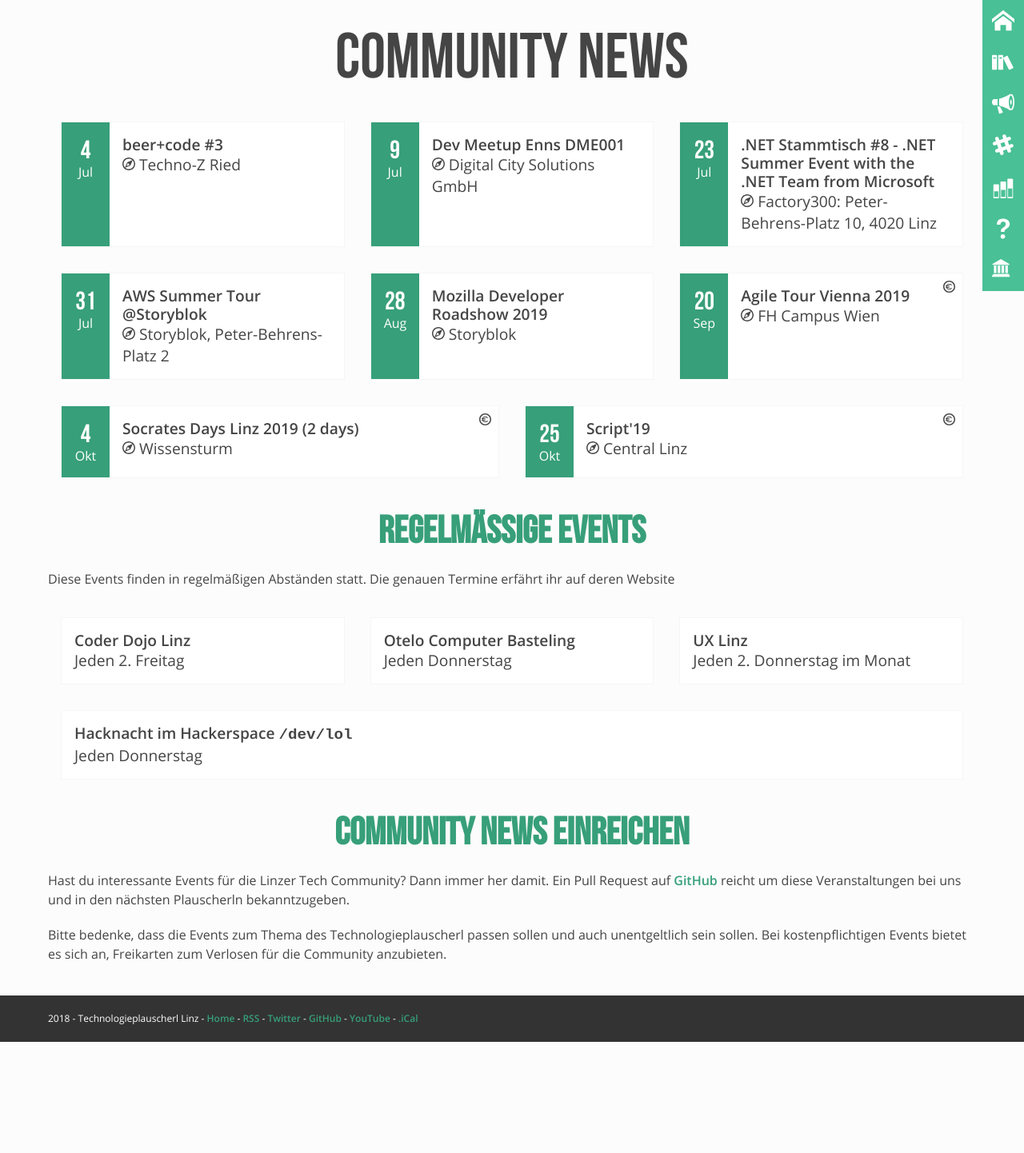
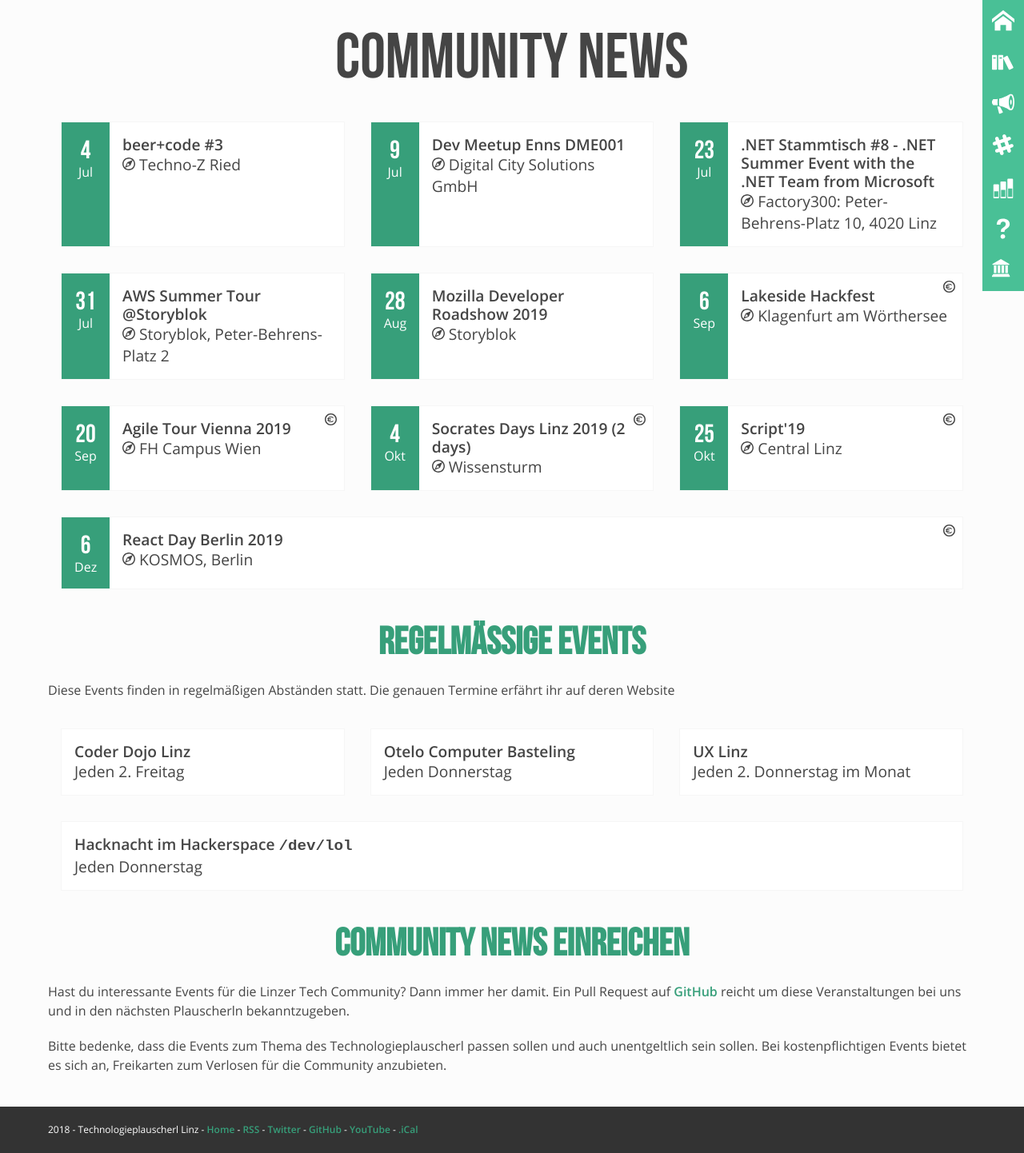
Before and after one commit to mericanAncer127/plauscherl, a Jekyll site: the page built from pages/community-news.html, in a window 1280 px wide. Shown: the whole page at 80% size. Built offline with Jekyll 4.4.1, drawn with Linux system fonts in a browser that asks for light colours; before the commit the page ends 1303 px from its top, so only the background shows below that.

Commit message:
Add ReactDays 2019 and Lakeside Hackfest

```diff
--- a/_data/community.yml
+++ b/_data/community.yml
@@ -166,11 +166,17 @@
   name: "React Day Berlin"
   events:
     -
-      name: "React Day Berlin"
+      name: "React Day Berlin 2018"
       location: "KOSMOS, Berlin"
       date: 2018-11-30
       link: https://reactday.berlin/
       cost: EUR 300+
+    -
+      name: "React Day Berlin 2019"
+      location: "KOSMOS, Berlin"
+      date: 2019-12-06
+      link: https://reactday.berlin/
+      cost: EUR 390+
 -
   id: lakeside
   name: "Lakeside Hackfest"
@@ -181,6 +187,12 @@
       date: 2018-08-25
       link: https://www.lakeside-hackfest.com/
       cost: EUR 60
+    -
+      name: "Lakeside Hackfest"
+      location: "Klagenfurt am Wörthersee"
+      date: 2019-09-06
+      link: https://www.lakeside-hackfest.com/
+      cost: EUR 95+
 -
   id: wad
   name: "We Are Developers"
```
